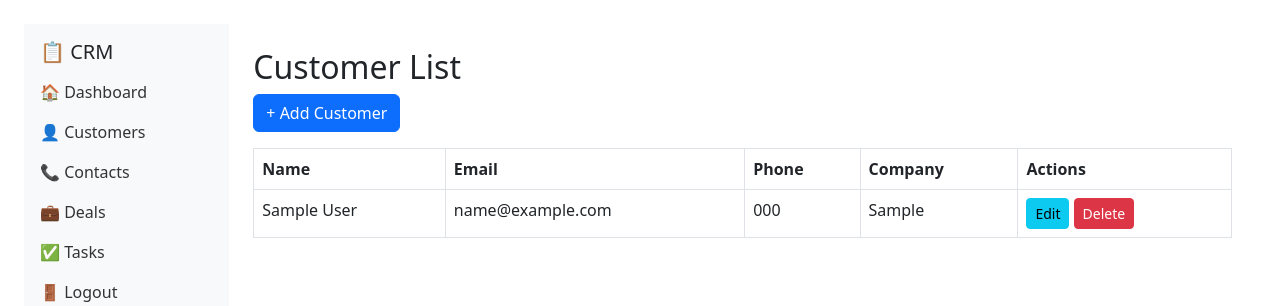
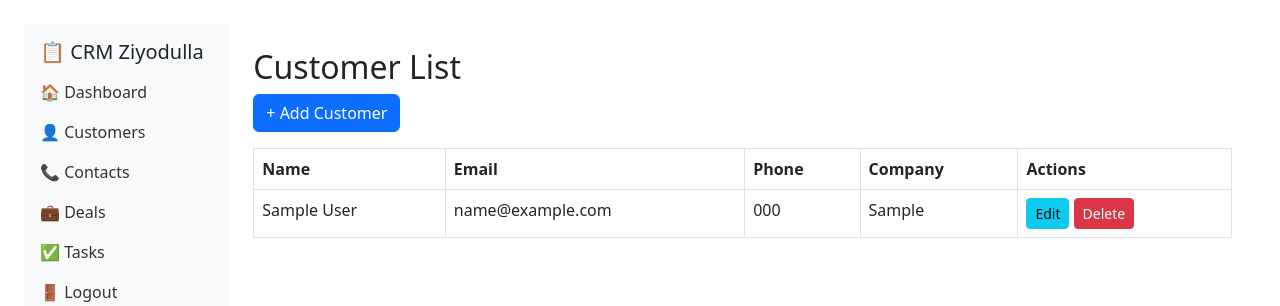
Before and after one commit to shovkatovz/crm, a Django app: page / in a window 1280 px wide. Shown: the top 306 px of the page. Run offline with Django 5.2, Linux system fonts and the light colour scheme; a user stored in the database is signed in; tables that the repository leaves empty hold one stand-in row (values such as "Sample post").

Commit message:
Update base.html

```diff
--- a/core/templates/core/base.html
+++ b/core/templates/core/base.html
@@ -31,7 +31,7 @@
     <div class="row">
         <!-- Sidebar -->
         <div class="col-md-2 sidebar">
-            <h5>📋 CRM</h5>
+            <h5>📋 CRM Ziyodulla</h5>
             <a href="{% url 'dashboard' %}">🏠 Dashboard</a>
             <a href="{% url 'customer_list' %}">👤 Customers</a>
             <a href="{% url 'contact_list' %}">📞 Contacts</a>
```
